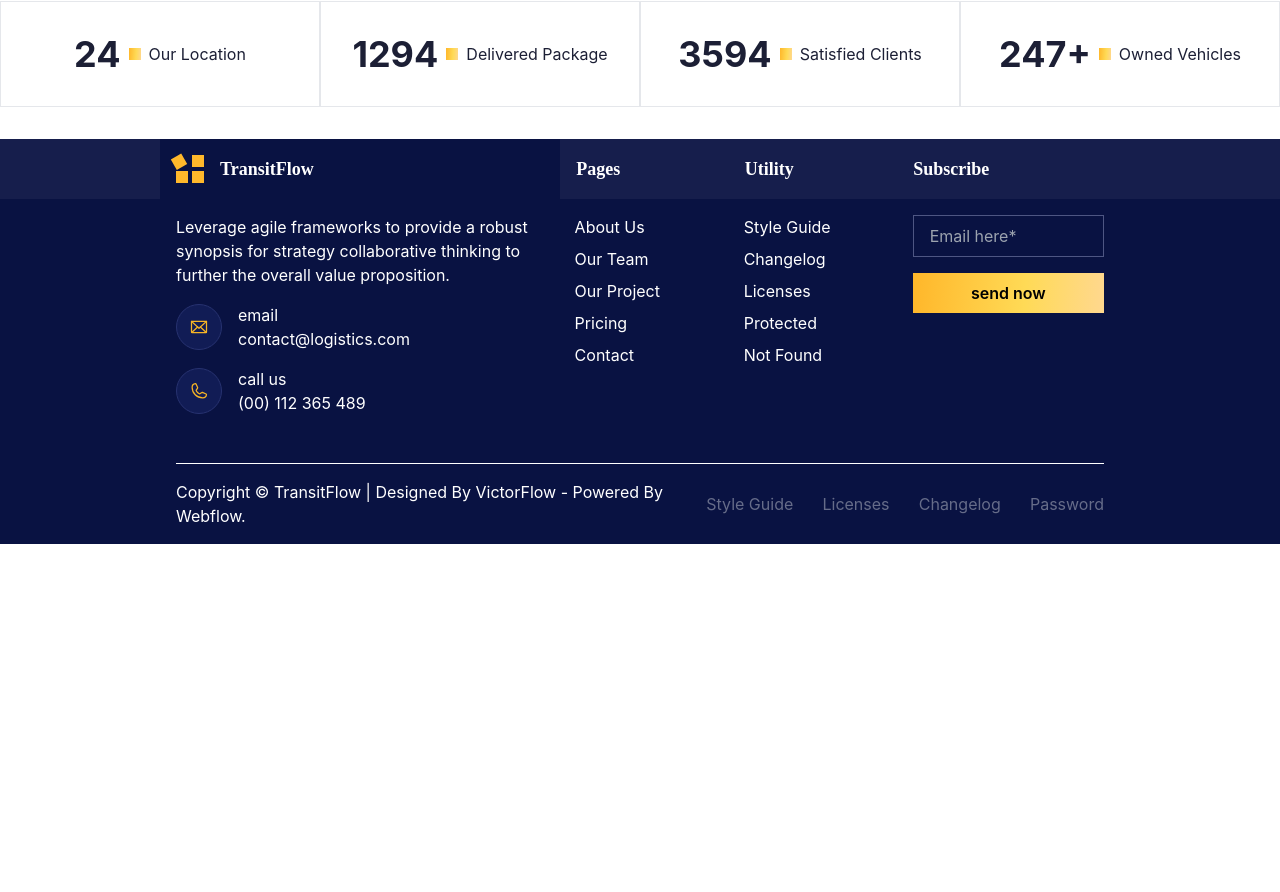
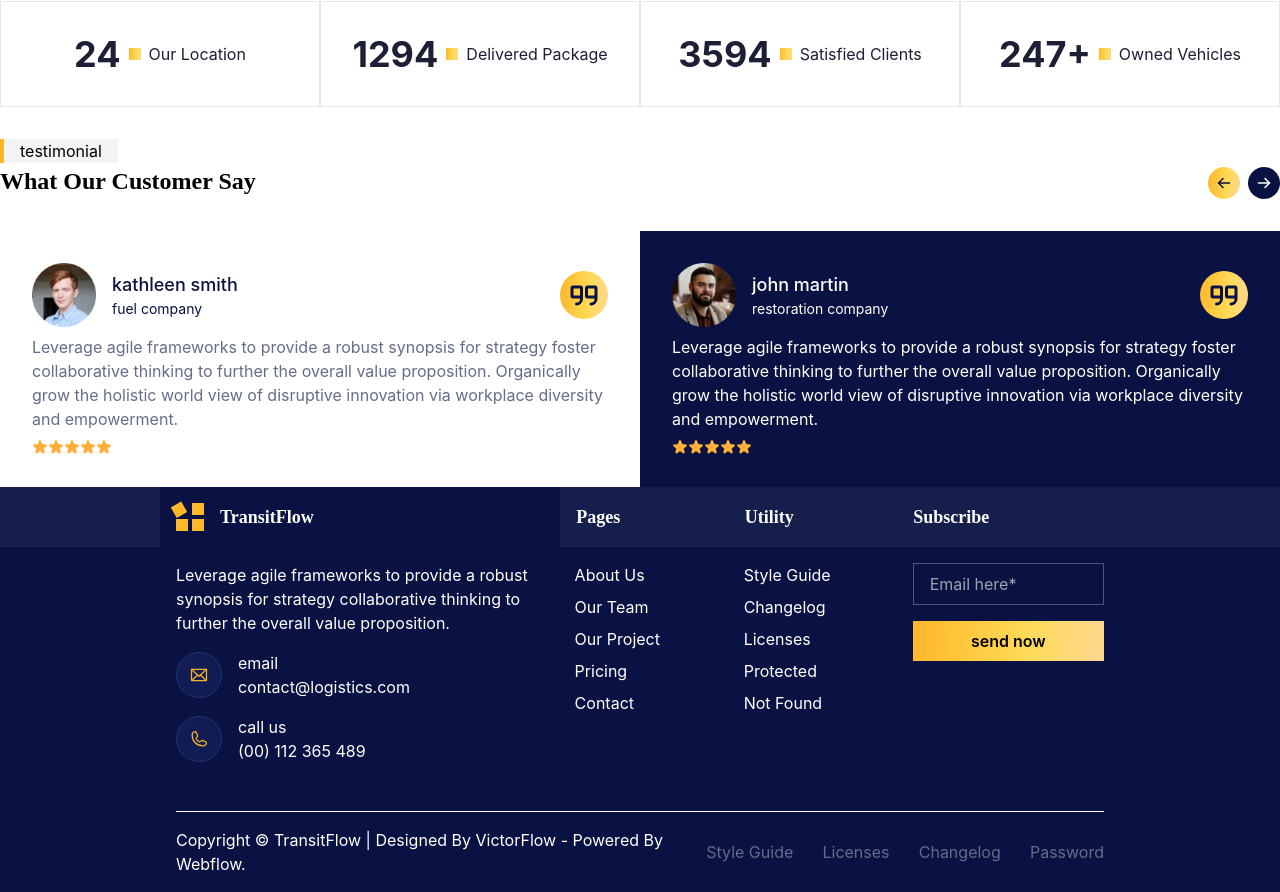
Before and after one commit to smartcollins/logistics, a React (Create React App) app: page /project in a window 1280 px wide. Shown: the part 1233-2125 px from the top of the page. Before the commit the page ends 1777 px from the top, so only its background shows below. Built offline with nearby package versions, Linux system fonts and the light colour scheme.

Commit message:
added Review to Project

```diff
--- a/src/pages/Project.jsx
+++ b/src/pages/Project.jsx
@@ -6,6 +6,7 @@ import Carousel from '../component/Carousel';
 import Footer from '../component/Footer';
 import { ArrowSquareOut } from 'phosphor-react';
 import project from '../data/project';
+import Review from '../component/Review';
 
 
 const Project = () => {
@@ -54,7 +55,7 @@ const Project = () => {
             <div className='w-3/4 mx-auto mb-4 lg:hidden'>
                 <Carousel items={end} dot={false} show={2} scroll={1} />
             </div>
-
+            <Review/>
             <Footer />
         </div>
     )
```
